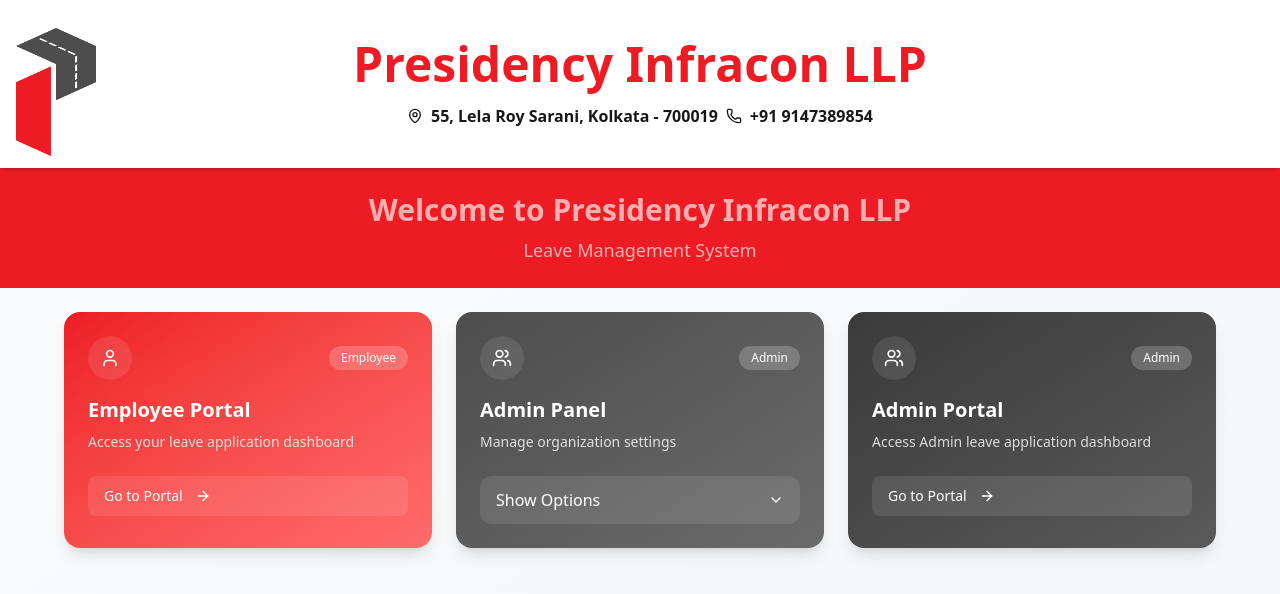
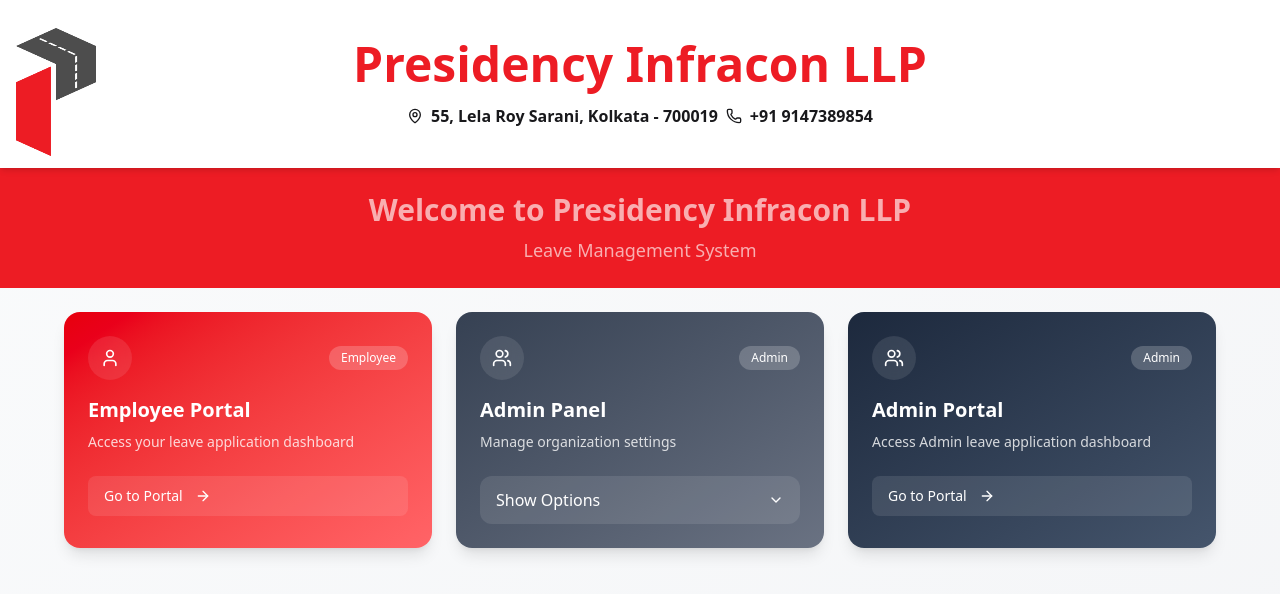
Before and after one commit to A10Zas/PILLP-LMS-Frontend, a React (Vite) app: page / in a window 1280 px wide. Shown: the top 594 px of the page. Built offline with nearby package versions, Linux system fonts and the light colour scheme.

Commit message:
Minor Changes

```diff
--- a/src/pages/Home.tsx
+++ b/src/pages/Home.tsx
@@ -20,7 +20,7 @@ const Home = () => {
       icon: <User className="w-5 h-5" />,
       title: 'Employee Portal',
       description: 'Access your leave application dashboard',
-      color: 'from-[#ed1c24] to-[#ff6b6b]',
+      color: 'from-red-600 to-red-400',
       buttonText: 'Go to Portal',
       options: null,
       link: '/employee-login',
@@ -30,7 +30,7 @@ const Home = () => {
       icon: <Users className="w-5 h-5" />,
       title: 'Admin Panel',
       description: 'Manage organization settings',
-      color: 'from-[#4d4d4d] to-[#6b6b6b]',
+      color: 'from-gray-700 to-gray-500',
       buttonText: 'Show Options',
       options: [
         {
@@ -56,7 +56,7 @@ const Home = () => {
       icon: <Users className="w-5 h-5" />,
       title: 'Admin Portal',
       description: 'Access Admin leave application dashboard',
-      color: 'from-[#3a3a3a] to-[#5a5a5a]',
+      color: 'from-slate-800 to-slate-600',
       buttonText: 'Go to Portal',
       options: null,
 
```
Also changed, not shown: 1 other file (tests, documents, lock files or other folders).
